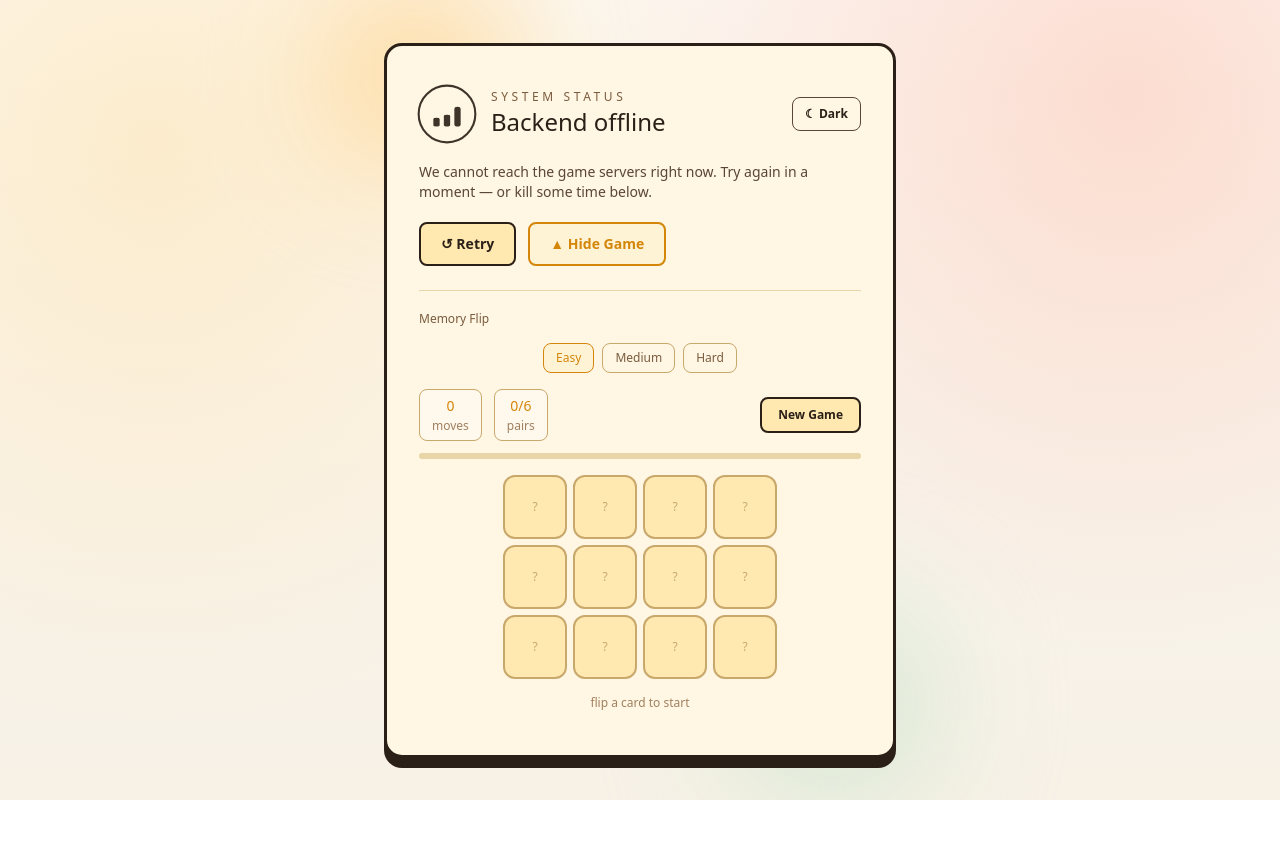
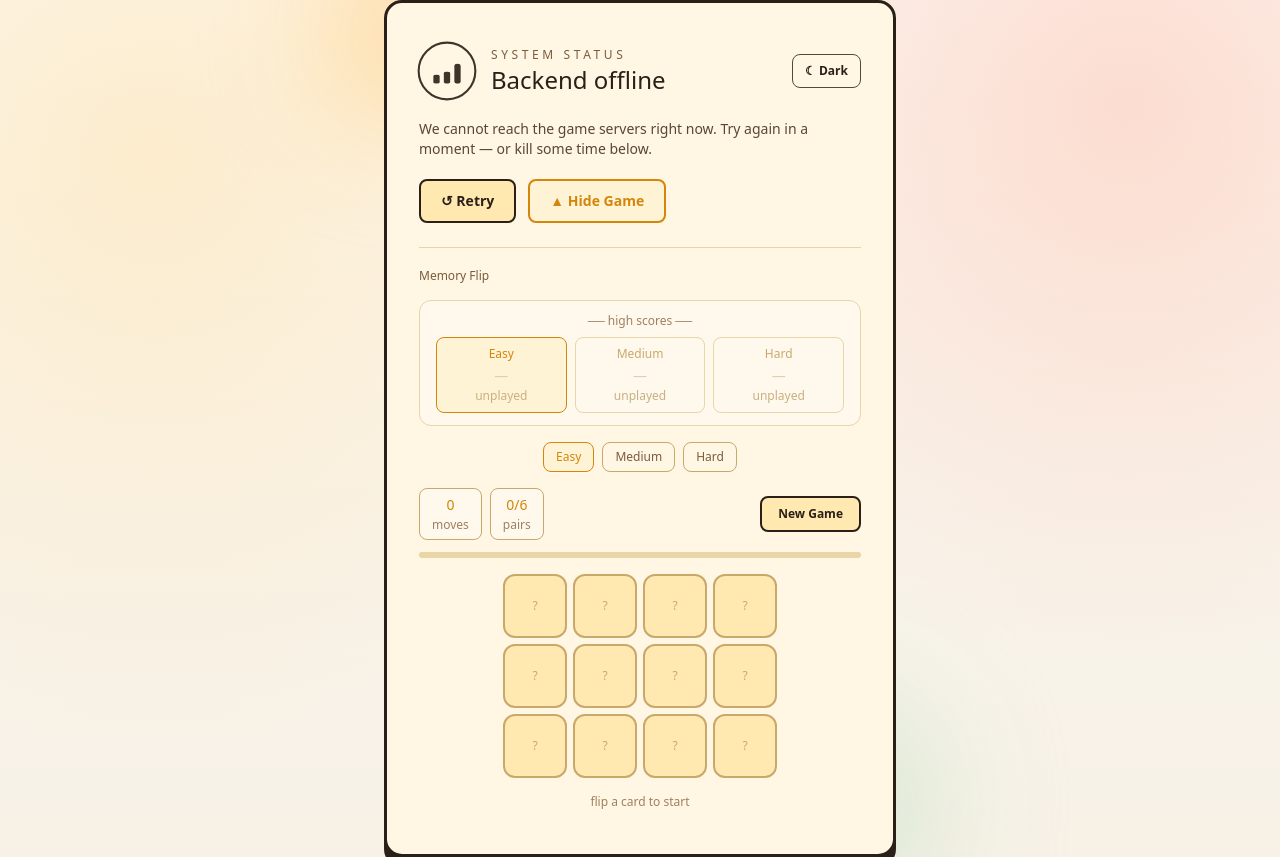
Before and after one commit to abhinavshr/mindleap-frontend, a React (Vite) app: page / in a window 1280 px wide. Both pictures are taken after a click on the button "▼ Play a Game". Before the commit the page ends 800 px from the top, so only its background shows below. Built offline with nearby package versions, Linux system fonts and the light colour scheme; no server answers.

Commit message:
style: enhance memory game with high score tracking and cross-tab synchronization

```diff
--- a/src/pages/BackendDownPage.jsx
+++ b/src/pages/BackendDownPage.jsx
@@ -1,5 +1,5 @@
 import { motion, AnimatePresence } from "framer-motion";
-import { useState, useEffect, useCallback } from "react";
+import { useState, useEffect, useCallback, useRef } from "react";
 
 // ─── animations ──────────────────────────────────────────────────────────────
 
@@ -29,10 +29,27 @@ const EMOJI_POOL = [
 ];
 
 const DIFFICULTIES = {
-  easy: { label: "Easy", pairs: 6, cols: 4 },
-  medium: { label: "Medium", pairs: 8, cols: 4 },
-  hard: { label: "Hard", pairs: 10, cols: 5 },
+  easy:   { label: "Easy",   pairs: 6,  cols: 4 },
+  medium: { label: "Medium", pairs: 8,  cols: 4 },
+  hard:   { label: "Hard",   pairs: 10, cols: 5 },
 };
+
+const LS_KEY = (diff) => `memoryFlip_best_${diff}`;
+
+function getStoredBest(diff) {
+  try {
+    const v = localStorage.getItem(LS_KEY(diff));
+    return v ? parseInt(v, 10) : null;
+  } catch {
+    return null;
+  }
+}
+
+function setStoredBest(diff, moves) {
+  try {
+    localStorage.setItem(LS_KEY(diff), String(moves));
+  } catch {}
+}
 
 function shuffle(arr) {
   const a = [...arr];
@@ -65,34 +82,24 @@ function Card({ card, isFlipped, isMatched, onClick, dark }) {
       >
         {/* Back face */}
         <div
-          className={`absolute inset-0 rounded-xl flex items-center justify-center border-2 ${dark
-              ? "bg-[#1B120C] border-[#5A3E1E]"
-              : "bg-[#FFE9B0] border-[#C9A86C]"
+          className={`absolute inset-0 rounded-xl flex items-center justify-center border-2 ${
+            dark ? "bg-[#1B120C] border-[#5A3E1E]" : "bg-[#FFE9B0] border-[#C9A86C]"
           }`}
           style={{ backfaceVisibility: "hidden" }}
         >
-          <span
-            className={`font-arcade text-xs ${dark ? "text-[#8A7060]" : "text-[#C9A86C]"
-              }`}
-          >
+          <span className={`font-arcade text-xs ${dark ? "text-[#8A7060]" : "text-[#C9A86C]"}`}>
             ?
           </span>
         </div>
 
         {/* Front face */}
         <motion.div
-          className={`absolute inset-0 rounded-xl flex items-center justify-center border-2 ${isMatched
-              ? dark
-                ? "border-[#F2B84B] bg-[#221508]"
-                : "border-[#D4860A] bg-[#FFF8EC]"
-              : dark
-                ? "border-[#5A3E1E] bg-[#1A110A]"
-                : "border-[#C9A86C] bg-[#FFF8EC]"
+          className={`absolute inset-0 rounded-xl flex items-center justify-center border-2 ${
+            isMatched
+              ? dark ? "border-[#F2B84B] bg-[#221508]" : "border-[#D4860A] bg-[#FFF8EC]"
+              : dark ? "border-[#5A3E1E] bg-[#1A110A]" : "border-[#C9A86C] bg-[#FFF8EC]"
           }`}
-          style={{
-            backfaceVisibility: "hidden",
-            transform: "rotateY(180deg)",
-          }}
+          style={{ backfaceVisibility: "hidden", transform: "rotateY(180deg)" }}
           animate={
             isMatched
               ? {
@@ -122,6 +129,27 @@ function MemoryGame({ dark }) {
   const [locked, setLocked] = useState(false);
   const [message, setMessage] = useState("flip a card to start");
   const [won, setWon] = useState(false);
+  const [winResult, setWinResult] = useState(null); // { isNew, prev, current }
+  const [bestScores, setBestScores] = useState(() => ({
+    easy:   getStoredBest("easy"),
+    medium: getStoredBest("medium"),
+    hard:   getStoredBest("hard"),
+  }));
+
+  // ── cross-tab sync ────────────────────────────────────────────────────────
+  useEffect(() => {
+    const onStorage = (e) => {
+      if (!e.key) return;
+      const match = e.key.match(/^memoryFlip_best_(.+)$/);
+      if (match) {
+        const d = match[1];
+        const val = e.newValue ? parseInt(e.newValue, 10) : null;
+        setBestScores((prev) => ({ ...prev, [d]: val }));
+      }
+    };
+    window.addEventListener("storage", onStorage);
+    return () => window.removeEventListener("storage", onStorage);
+  }, []);
 
   const startGame = useCallback((d = diff) => {
     setDiff(d);
@@ -132,6 +160,7 @@ function MemoryGame({ dark }) {
     setLocked(false);
     setMessage("flip a card to start");
     setWon(false);
+    setWinResult(null);
   }, [diff]);
 
   useEffect(() => { startGame("easy"); }, []); // eslint-disable-line
@@ -153,7 +182,16 @@ function MemoryGame({ dark }) {
         setMatched(newMatched);
         setFlipped([]);
         setMessage("nice match! ✓");
+
         if (newMatched.size === DIFFICULTIES[diff].pairs) {
+          // ── evaluate high score ─────────────────────────────────────────
+          const prev = getStoredBest(diff);
+          const isNew = prev === null || newMoves < prev;
+          if (isNew) {
+            setStoredBest(diff, newMoves);
+            setBestScores((s) => ({ ...s, [diff]: newMoves }));
+          }
+          setWinResult({ isNew, prev, current: newMoves });
           setTimeout(() => setWon(true), 500);
         }
       } else {
@@ -175,13 +213,51 @@ function MemoryGame({ dark }) {
 
   return (
     <div className="w-full">
+      {/* High score board */}
+      <div className={`rounded-xl border mb-4 px-4 py-3 ${dark ? "bg-[#130D07] border-[#3A2810]" : "bg-[#FFF8EC] border-[#E8D5A8]"}`}>
+        <p className={`font-arcade text-xs text-center mb-2 ${dark ? "text-[#8A7060]" : "text-[#A08060]"}`}>
+          ── high scores ──
+        </p>
+        <div className="flex justify-around gap-2">
+          {Object.entries(DIFFICULTIES).map(([key, { label }]) => {
+            const score = bestScores[key];
+            const isActive = diff === key;
+            return (
+              <div
+                key={key}
+                className={`flex-1 text-center rounded-lg py-2 px-1 border transition-all ${
+                  isActive
+                    ? dark
+                      ? "border-[#F2B84B] bg-[#221508]"
+                      : "border-[#D4860A] bg-[#FFF3D6]"
+                    : dark
+                    ? "border-[#2B1A08] bg-transparent"
+                    : "border-[#E8D5A8] bg-transparent"
+                }`}
+              >
+                <div className={`text-xs mb-1 ${isActive ? (dark ? "text-[#F2B84B]" : "text-[#D4860A]") : (dark ? "text-[#6A5040]" : "text-[#C9A86C]")}`}>
+                  {label}
+                </div>
+                <div className={`font-arcade text-sm ${score !== null ? (dark ? "text-[#F2B84B]" : "text-[#D4860A]") : (dark ? "text-[#3A2810]" : "text-[#DDD0B0]")}`}>
+                  {score !== null ? score : "—"}
+                </div>
+                <div className={`text-xs mt-0.5 ${dark ? "text-[#5A4030]" : "text-[#C9B080]"}`}>
+                  {score !== null ? "moves" : "unplayed"}
+                </div>
+              </div>
+            );
+          })}
+        </div>
+      </div>
+
       {/* Difficulty row */}
       <div className="flex items-center justify-center gap-2 mb-4">
         {Object.entries(DIFFICULTIES).map(([key, { label }]) => (
           <button
             key={key}
             onClick={() => startGame(key)}
-            className={`px-3 py-1.5 rounded-lg text-xs border transition-colors font-copy ${diff === key
+            className={`px-3 py-1.5 rounded-lg text-xs border transition-colors font-copy ${
+              diff === key
                 ? dark
                   ? "border-[#F2B84B] text-[#F2B84B] bg-[#221508]"
                   : "border-[#D4860A] text-[#D4860A] bg-[#FFF3D6]"
@@ -197,33 +273,25 @@ function MemoryGame({ dark }) {
 
       {/* Stats row */}
       <div className="flex items-center justify-between mb-3">
-        <div className="flex gap-3">
-          <div
-            className={`px-3 py-1.5 rounded-lg border text-center ${dark ? "bg-[#1A110A] border-[#5A3E1E]" : "bg-[#FFF8EC] border-[#C9A86C]"
-              }`}
-          >
-            <div className={`font-arcade text-sm ${dark ? "text-[#F2B84B]" : "text-[#D4860A]"}`}>
-              {moves}
+        <div className="flex gap-2">
+          {/* Moves */}
+          <div className={`px-3 py-1.5 rounded-lg border text-center ${dark ? "bg-[#1A110A] border-[#5A3E1E]" : "bg-[#FFF8EC] border-[#C9A86C]"}`}>
+            <div className={`font-arcade text-sm ${dark ? "text-[#F2B84B]" : "text-[#D4860A]"}`}>{moves}</div>
+            <div className={`text-xs mt-0.5 ${dark ? "text-[#8A7060]" : "text-[#A08060]"}`}>moves</div>
           </div>
-            <div className={`text-xs mt-0.5 ${dark ? "text-[#8A7060]" : "text-[#A08060]"}`}>
-              moves
+
+          {/* Pairs */}
+          <div className={`px-3 py-1.5 rounded-lg border text-center ${dark ? "bg-[#1A110A] border-[#5A3E1E]" : "bg-[#FFF8EC] border-[#C9A86C]"}`}>
+            <div className={`font-arcade text-sm ${dark ? "text-[#F2B84B]" : "text-[#D4860A]"}`}>{matched.size}/{pairs}</div>
+            <div className={`text-xs mt-0.5 ${dark ? "text-[#8A7060]" : "text-[#A08060]"}`}>pairs</div>
           </div>
+
         </div>
-          <div
-            className={`px-3 py-1.5 rounded-lg border text-center ${dark ? "bg-[#1A110A] border-[#5A3E1E]" : "bg-[#FFF8EC] border-[#C9A86C]"
-              }`}
-          >
-            <div className={`font-arcade text-sm ${dark ? "text-[#F2B84B]" : "text-[#D4860A]"}`}>
-              {matched.size}/{pairs}
-            </div>
-            <div className={`text-xs mt-0.5 ${dark ? "text-[#8A7060]" : "text-[#A08060]"}`}>
-              pairs
-            </div>
-          </div>
-        </div>
+
         <button
           onClick={() => startGame()}
-          className={`px-4 py-2 rounded-lg text-xs font-semibold border-2 transition-colors ${dark
+          className={`px-4 py-2 rounded-lg text-xs font-semibold border-2 transition-colors ${
+            dark
               ? "bg-[#1B120C] border-[#F7EEDB] text-[#F7EEDB] hover:bg-[#2B2017]"
               : "bg-[#FFE9B0] border-[#2B2017] text-[#2B2017] hover:bg-[#FFDFA0]"
           }`}
@@ -233,10 +301,7 @@ function MemoryGame({ dark }) {
       </div>
 
       {/* Progress bar */}
-      <div
-        className={`h-1.5 rounded-full mb-4 overflow-hidden ${dark ? "bg-[#221508]" : "bg-[#E8D5A8]"
-          }`}
-      >
+      <div className={`h-1.5 rounded-full mb-4 overflow-hidden ${dark ? "bg-[#221508]" : "bg-[#E8D5A8]"}`}>
         <motion.div
           className={`h-full rounded-full ${dark ? "bg-[#F2B84B]" : "bg-[#D4860A]"}`}
           animate={{ width: `${progress}%` }}
@@ -262,36 +327,69 @@ function MemoryGame({ dark }) {
       </div>
 
       {/* Message */}
-      <div
-        className={`text-center font-arcade text-xs mt-4 h-5 ${dark ? "text-[#8A7060]" : "text-[#A08060]"
-          }`}
-      >
+      <div className={`text-center font-arcade text-xs mt-4 h-5 ${dark ? "text-[#8A7060]" : "text-[#A08060]"}`}>
         {message}
       </div>
 
       {/* Win overlay */}
       <AnimatePresence>
-        {won && (
+        {won && winResult && (
           <motion.div
             initial={{ opacity: 0, scale: 0.9 }}
             animate={{ opacity: 1, scale: 1 }}
             exit={{ opacity: 0, scale: 0.9 }}
             transition={{ duration: 0.35, ease: "easeOut" }}
-            className={`absolute inset-0 flex flex-col items-center justify-center rounded-xl z-20 ${dark ? "bg-[#1A110A]/95" : "bg-[#FFF8EC]/95"
+            className={`absolute inset-0 flex flex-col items-center justify-center rounded-xl z-20 ${
+              dark ? "bg-[#1A110A]/95" : "bg-[#FFF8EC]/95"
             }`}
           >
-            <p
-              className={`font-arcade text-xl mb-2 ${dark ? "text-[#F2B84B]" : "text-[#D4860A]"
+            {/* Trophy / firework icon */}
+            <motion.div
+              initial={{ scale: 0.5, opacity: 0 }}
+              animate={{ scale: 1, opacity: 1 }}
+              transition={{ delay: 0.1, type: "spring", stiffness: 260, damping: 18 }}
+              className="text-4xl mb-2"
+            >
+              {winResult.isNew ? "🏆" : "🎉"}
+            </motion.div>
+
+            <p className={`font-arcade text-xl mb-1 ${dark ? "text-[#F2B84B]" : "text-[#D4860A]"}`}>
+              you win!
+            </p>
+
+            {/* High score line */}
+            {winResult.isNew ? (
+              <motion.p
+                initial={{ opacity: 0, y: 6 }}
+                animate={{ opacity: 1, y: 0 }}
+                transition={{ delay: 0.25 }}
+                className={`text-xs font-arcade mb-1 px-3 py-1 rounded-lg border ${
+                  dark
+                    ? "text-[#F2B84B] border-[#F2B84B] bg-[#2B1A06]"
+                    : "text-[#D4860A] border-[#D4860A] bg-[#FFF3D6]"
                 }`}
               >
-              you win!
+                ★ new high score!
+              </motion.p>
+            ) : (
+              <p className={`text-xs mb-1 ${dark ? "text-[#8A7060]" : "text-[#A08060]"}`}>
+                best: {winResult.prev} moves
               </p>
+            )}
+
             <p className={`text-sm mb-6 ${dark ? "text-[#CBBEAC]" : "text-[#5A4636]"}`}>
-              {moves} moves · {pairs} pairs matched
+              {winResult.current} moves · {pairs} pairs
+              {!winResult.isNew && winResult.prev !== null && (
+                <span className={`ml-2 text-xs ${dark ? "text-[#8A7060]" : "text-[#A08060]"}`}>
+                  ({winResult.current - winResult.prev > 0 ? "+" : ""}{winResult.current - winResult.prev} vs best)
+                </span>
+              )}
             </p>
+
             <button
               onClick={() => startGame()}
-              className={`px-5 py-2.5 rounded-lg text-xs font-semibold font-arcade border-2 transition-colors ${dark
+              className={`px-5 py-2.5 rounded-lg text-xs font-semibold font-arcade border-2 transition-colors ${
+                dark
                   ? "bg-[#1B120C] border-[#F7EEDB] text-[#F7EEDB] hover:bg-[#2B2017]"
                   : "bg-[#FFE9B0] border-[#2B2017] text-[#2B2017] hover:bg-[#FFDFA0]"
               }`}
@@ -313,20 +411,23 @@ export default function BackendDownPage({ dark, onToggleDark, status, onRetry })
 
   return (
     <div
-      className={`min-h-screen flex items-center justify-center px-4 font-copy transition-colors duration-300 ${dark ? "bg-[#0F0B08] text-[#F7EEDB]" : "arcade-bg text-[#2B2017]"
+      className={`min-h-screen flex items-center justify-center px-4 font-copy transition-colors duration-300 ${
+        dark ? "bg-[#0F0B08] text-[#F7EEDB]" : "arcade-bg text-[#2B2017]"
       }`}
     >
       <div className="relative w-full max-w-lg">
         {/* Ambient orbs */}
         <motion.div
-          className={`absolute -top-12 -left-12 h-40 w-40 rounded-full blur-3xl opacity-40 ${dark ? "bg-[#2E1C10]" : "bg-[#FFD38C]"
+          className={`absolute -top-12 -left-12 h-40 w-40 rounded-full blur-3xl opacity-40 ${
+            dark ? "bg-[#2E1C10]" : "bg-[#FFD38C]"
           }`}
           variants={pulseOrbit}
           initial="idle"
           animate="active"
         />
         <motion.div
-          className={`absolute -bottom-10 -right-8 h-48 w-48 rounded-full blur-3xl opacity-30 ${dark ? "bg-[#1C2E1B]" : "bg-[#CFE6D0]"
+          className={`absolute -bottom-10 -right-8 h-48 w-48 rounded-full blur-3xl opacity-30 ${
+            dark ? "bg-[#1C2E1B]" : "bg-[#CFE6D0]"
           }`}
           variants={pulseOrbit}
           initial="idle"
@@ -334,15 +435,13 @@ export default function BackendDownPage({ dark, onToggleDark, status, onRetry })
         />
 
         {/* Main panel */}
-        <div
-          className={`arcade-panel relative z-10 px-6 py-8 sm:px-8 sm:py-10 ${dark ? "arcade-panel-dark" : ""
-            }`}
-        >
+        <div className={`arcade-panel relative z-10 px-6 py-8 sm:px-8 sm:py-10 ${dark ? "arcade-panel-dark" : ""}`}>
           {/* Header */}
           <div className="flex items-center justify-between gap-4 mb-5">
             <div className="flex items-center gap-4">
               <motion.div
-                className={`h-14 w-14 rounded-full border-2 flex-shrink-0 ${dark ? "border-[#F2B84B]" : "border-[#2B2017]"
+                className={`h-14 w-14 rounded-full border-2 flex-shrink-0 ${
+                  dark ? "border-[#F2B84B]" : "border-[#2B2017]"
                 } flex items-center justify-center`}
                 variants={pulseOrbit}
                 initial="idle"
@@ -352,8 +451,7 @@ export default function BackendDownPage({ dark, onToggleDark, status, onRetry })
                   {[0, 1, 2].map((i) => (
                     <motion.span
                       key={i}
-                      className={`w-1.5 rounded-full origin-bottom ${dark ? "bg-[#F2B84B]" : "bg-[#2B2017]"
-                        }`}
+                      className={`w-1.5 rounded-full origin-bottom ${dark ? "bg-[#F2B84B]" : "bg-[#2B2017]"}`}
                       style={{ height: "100%" }}
                       variants={barWave(i * 0.18)}
                       initial="idle"
@@ -364,10 +462,7 @@ export default function BackendDownPage({ dark, onToggleDark, status, onRetry })
               </motion.div>
 
               <div>
-                <p
-                  className={`text-xs uppercase tracking-[0.3em] ${dark ? "text-[#CBBEAC]" : "text-[#7A5C3E]"
-                    }`}
-                >
+                <p className={`text-xs uppercase tracking-[0.3em] ${dark ? "text-[#CBBEAC]" : "text-[#7A5C3E]"}`}>
                   System Status
                 </p>
                 <h1 className="font-arcade text-xl sm:text-2xl leading-snug">
@@ -379,7 +474,8 @@ export default function BackendDownPage({ dark, onToggleDark, status, onRetry })
             {/* Theme toggle */}
             <button
               onClick={onToggleDark}
-              className={`flex-shrink-0 px-3 py-2 rounded-lg text-xs font-semibold border transition-colors ${dark
+              className={`flex-shrink-0 px-3 py-2 rounded-lg text-xs font-semibold border transition-colors ${
+                dark
                   ? "border-[#CBBEAC] text-[#F7EEDB] hover:border-[#F7EEDB]"
                   : "border-[#5A4636] text-[#2B2017] hover:border-[#2B2017]"
               }`}
@@ -389,10 +485,7 @@ export default function BackendDownPage({ dark, onToggleDark, status, onRetry })
           </div>
 
           {/* Status message */}
-          <p
-            className={`text-sm mb-5 ${dark ? "text-[#CBBEAC]" : "text-[#5A4636]"
-              }`}
-          >
+          <p className={`text-sm mb-5 ${dark ? "text-[#CBBEAC]" : "text-[#5A4636]"}`}>
             {isChecking
               ? "Hang tight while we ping the API."
               : "We cannot reach the game servers right now. Try again in a moment — or kill some time below."}
@@ -403,7 +496,8 @@ export default function BackendDownPage({ dark, onToggleDark, status, onRetry })
             <button
               onClick={onRetry}
               disabled={isChecking}
-              className={`px-5 py-2.5 rounded-lg text-sm font-semibold border-2 transition-colors disabled:opacity-70 disabled:cursor-not-allowed ${dark
+              className={`px-5 py-2.5 rounded-lg text-sm font-semibold border-2 transition-colors disabled:opacity-70 disabled:cursor-not-allowed ${
+                dark
                   ? "bg-[#1B120C] border-[#F7EEDB] text-[#F7EEDB] hover:bg-[#2B2017]"
                   : "bg-[#FFE9B0] border-[#2B2017] text-[#2B2017] hover:bg-[#FFDFA0]"
               }`}
@@ -413,7 +507,8 @@ export default function BackendDownPage({ dark, onToggleDark, status, onRetry })
 
             <button
               onClick={() => setShowGame((v) => !v)}
-              className={`px-5 py-2.5 rounded-lg text-sm font-semibold border-2 transition-colors ${showGame
+              className={`px-5 py-2.5 rounded-lg text-sm font-semibold border-2 transition-colors ${
+                showGame
                   ? dark
                     ? "bg-[#2B2017] border-[#F2B84B] text-[#F2B84B]"
                     : "bg-[#FFF3D6] border-[#D4860A] text-[#D4860A]"
@@ -437,19 +532,10 @@ export default function BackendDownPage({ dark, onToggleDark, status, onRetry })
                 transition={{ duration: 0.35, ease: "easeInOut" }}
                 className="overflow-hidden"
               >
-                {/* Divider */}
-                <div
-                  className={`border-t mb-5 ${dark ? "border-[#2B2017]" : "border-[#E8D5A8]"
-                    }`}
-                />
-
-                <p
-                  className={`font-arcade text-xs mb-4 ${dark ? "text-[#CBBEAC]" : "text-[#7A5C3E]"
-                    }`}
-                >
+                <div className={`border-t mb-5 ${dark ? "border-[#2B2017]" : "border-[#E8D5A8]"}`} />
+                <p className={`font-arcade text-xs mb-4 ${dark ? "text-[#CBBEAC]" : "text-[#7A5C3E]"}`}>
                   Memory Flip
                 </p>
-
                 <div className="relative">
                   <MemoryGame dark={dark} />
                 </div>
```
Lines whose indentation alone changed are shown as unchanged.
